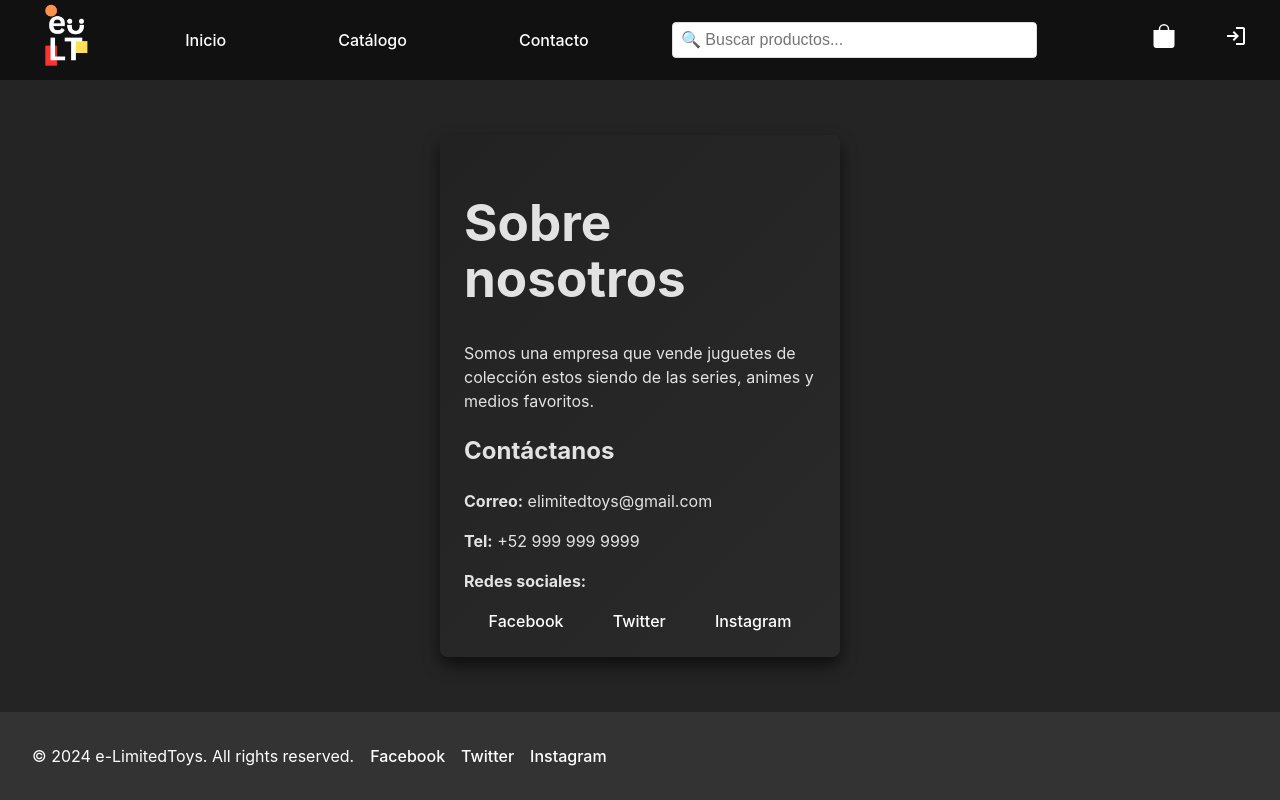
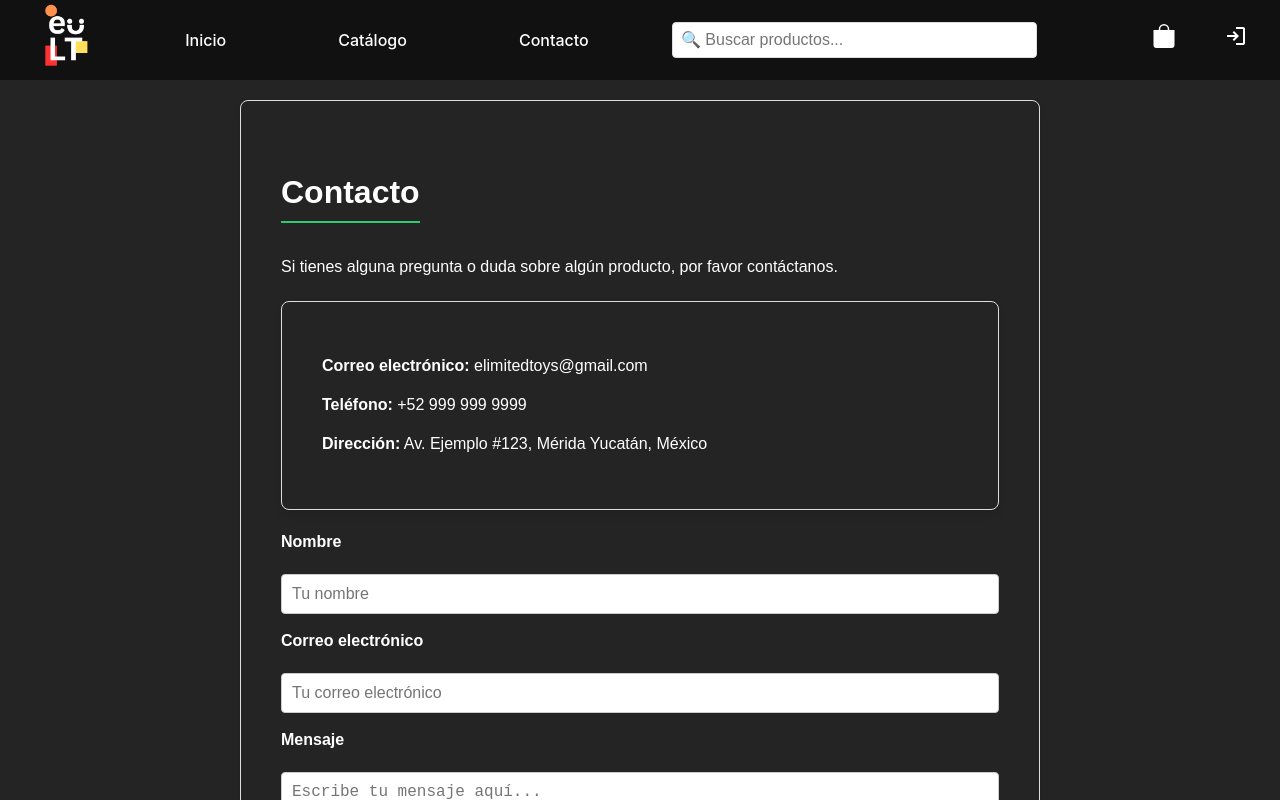
Before and after one commit to D4T4-DEV/e-LimitedToys, a React (Vite) app: page /contact in a window 1280 px wide. Built offline with nearby package versions, Linux system fonts and the light colour scheme; no server answers; what normalizr would draw is missing.

Commit message:
Ajuste a vista de contacto y home
Se implementaron varios diseños agradables a las vistas, añadiendo información para dudas al correo

```diff
--- a/src/pages/Contact.css
+++ b/src/pages/Contact.css
@@ -1,26 +1,93 @@
-.container-contact {
-    margin: 2rem auto;
-    padding: 1.5rem;
+.contact-info {
+    padding: 40px;
+    border: 1px solid #ddd;
     border-radius: 8px;
-    background: linear-gradient(135deg, #222, #2a2a2a);
-    box-shadow: 0 8px 16px rgba(0, 0, 0, 0.6);
-    overflow: hidden;
-    position: relative;
-    max-width: 400px;
-    min-height: 350px;
+    max-width: 800px;
+    margin: 20px auto;
+    font-family: 'Poppins', 'Arial', sans-serif;
+    color: #fff;
+    box-shadow: 0 4px 8px rgba(0, 0, 0, 0.1);
 }
 
-.link_social {
+.contact-info h2 {
+    text-align: center;
+    font-size: 2rem;
+    margin-bottom: 20px;
     color: #fff;
-    text-decoration: none;
-
+    border-bottom: 2px solid #2ecc71;
+    display: inline-block;
+    padding-bottom: 5px;
 }
 
-.link_social:hover {
-    text-decoration: underline;
+.contact-info p {
+    margin: 10px 0;
+    font-size: 1rem;
+    line-height: 1.8;
 }
 
-.socials-container{
+.contact-form {
     display: flex;
-    justify-content: space-around;
+    flex-direction: column;
+    gap: 15px;
+    margin-top: 20px;
 }
+
+.contact-form label {
+    font-weight: bold;
+    margin-bottom: 5px;
+    font-size: 1rem;
+}
+
+.contact-form input,
+.contact-form textarea {
+    padding: 10px;
+    border: 1px solid #ccc;
+    border-radius: 4px;
+    font-size: 1rem;
+    width: 100%;
+    box-sizing: border-box;
+    background-color: #fff;
+    color: #333;
+    resize: none;
+}
+
+.contact-form input:focus,
+.contact-form textarea:focus {
+    outline: none;
+    border-color: #2ecc71;
+    box-shadow: 0 0 5px rgba(46, 204, 113, 0.5);
+}
+
+.contact-form button {
+    background-color: #2ecc71;
+    color: #fff;
+    border: none;
+    padding: 12px;
+    font-size: 1rem;
+    cursor: pointer;
+    border-radius: 4px;
+    transition: background-color 0.3s ease;
+}
+
+.contact-form button:hover {
+    background-color: #27ae60;
+}
+
+.contact-form button:active {
+    background-color: #1e8449;
+}
+
+@media (max-width: 600px) {
+    .contact-info {
+        padding: 20px;
+    }
+
+    .contact-info h2 {
+        font-size: 1.5rem;
+    }
+
+    .contact-form button {
+        font-size: 0.9rem;
+        padding: 10px;
+    }
+}
--- a/src/pages/Contact.tsx
+++ b/src/pages/Contact.tsx
@@ -5,23 +5,24 @@ const Contact: React.FC = () => {
 
     return (
         <>
-            <div className="container-contact">
-                <h1>Sobre nosotros</h1>
-                <p>
-                    Somos una empresa que vende juguetes de colección
-                    estos siendo de las series, animes y medios favoritos.
-                </p>
-                <h2>Contáctanos</h2>
-                <p><strong>Correo:</strong> elimitedtoys@gmail.com</p>
-                <p><strong>Tel:</strong> +52 999 999 9999</p>
-
-                <p><strong>Redes sociales:</strong></p>
-                <div className='socials-container'>
-                    <a href="https://facebook.com" className="link_social">Facebook</a>
-                    <a href="https://twitter.com" className="link_social">Twitter</a>
-                    <a href="https://instagram.com" className="link_social">Instagram</a>
-                </div>
-            </div>
+        <section id="contact" className="contact-info">
+          <h2>Contacto</h2>
+          <p>Si tienes alguna pregunta o duda sobre algún producto, por favor contáctanos.</p>
+          <div className="contact-info">
+            <p><strong>Correo electrónico:</strong> elimitedtoys@gmail.com</p>
+            <p><strong>Teléfono:</strong> +52 999 999 9999</p>
+            <p><strong>Dirección:</strong> Av. Ejemplo #123, Mérida Yucatán, México</p>
+          </div>
+          <form className="contact-form">
+            <label htmlFor="name">Nombre</label>
+            <input type="text" id="name" name="name" placeholder="Tu nombre" required />
+            <label htmlFor="email">Correo electrónico</label>
+            <input type="email" id="email" name="email" placeholder="Tu correo electrónico" required />
+            <label htmlFor="message">Mensaje</label>
+            <textarea id="message" name="message" placeholder="Escribe tu mensaje aquí..." rows={4} required></textarea>
+            <button type="submit">Enviar</button>
+          </form>
+        </section>
         </>
     );
 }
--- a/src/pages/Home.css
+++ b/src/pages/Home.css
@@ -65,7 +65,6 @@
   align-items: center;
   justify-content: center;
   position: relative;
-  overflow: hidden;
   margin-top: 1.5rem;
 }
 
@@ -82,12 +81,32 @@
   padding: 1rem;
   border-radius: 8px;
   text-align: center;
-  transition: box-shadow 0.3s ease;
+  transition: transform 0.3s ease, box-shadow 0.3s ease;
   box-shadow: 0 2px 4px rgba(0, 0, 0, 0.3);
 }
 
 .featured-product:hover{
-  box-shadow: 0 4px 8px #484848;
+  transform: scale(1.03);
+  box-shadow: 0 8px 16px rgba(0, 0, 0, 0.6);
+}
+
+.featured-product button.add-btn {
+  background-color: #2ecc71;
+  color: #fff;
+  border: none;
+  border-radius: 8px;
+  padding: 10px 15px;
+  font-size: 1rem;
+  cursor: pointer;
+  transition: background-color 0.3s ease;
+  display: block;
+  margin-top: 30px;
+  width: 100%;
+  text-align: center;
+}
+
+.featured-caption button.add-btn:hover {
+  background-color: #27ae60;
 }
 
 .featured-image {
@@ -116,7 +135,7 @@
   top: 50%;
   transform: translateY(-50%);
   background-color: rgba(0, 0, 0, 0.5);
-  color: white;
+  color: #fffffc;
   border: none;
   padding: 0.5rem 1rem;
   cursor: pointer;
@@ -148,6 +167,8 @@
   font-family: 'Poppins', sans-serif;
   font-size: 2rem;
   margin-bottom: 1rem;
+  border-bottom: 2px solid #2ecc71;
+  display: inline-block;
 }
 
 .text-section p {
@@ -184,6 +205,16 @@
   background-color: rgba(0, 0, 0, 0.8);
 }
 
+.contact-link {
+  color: #2ecc71;
+  cursor: pointer;
+  transition: color 0.3s ease;
+}
+
+.contact-link:hover {
+  color: #27ae60;
+}
+
 @media only screen and (max-width: 600px) {
   .carousel-btn{
     padding: 0.4rem .5rem;
--- a/src/pages/Home.tsx
+++ b/src/pages/Home.tsx
@@ -135,6 +135,7 @@ const Home: React.FC = () => {
                   <div className="featured-caption">
                     <h4>{product.nombre_producto}</h4>
                     <p>${product.precio_producto}</p>
+                    <button className="add-btn">Agregar a la bolsa</button>
                   </div>
                 </div>
               ))}
@@ -148,7 +149,7 @@ const Home: React.FC = () => {
 
       <section id="contact" className="text-section">
         <h2>Contacto</h2>
-        <p>Si tienes alguna pregunta, por favor contáctanos.</p>
+        <p>Si tienes alguna pregunta, por favor contáctanos <a href="/contact" className="contact-link">aquí</a>.</p>
       </section>
       {/* Modal para mostrar los detalles del producto */}
       {selectedProduct && (
@@ -169,6 +170,7 @@ const Home: React.FC = () => {
               <p>{selectedProduct.descripcion}</p>
               <h3>Descripción de la Franquicia</h3>
               <p>{selectedProduct.franchiseDescription}</p>
+              <button className="add-btn">Agregar a la bolsa</button>
             </div>
           </div>
         </div>
```
